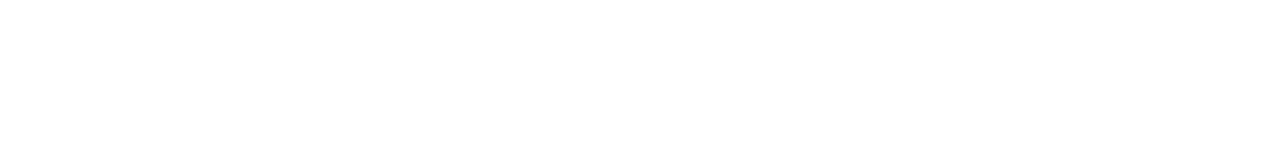
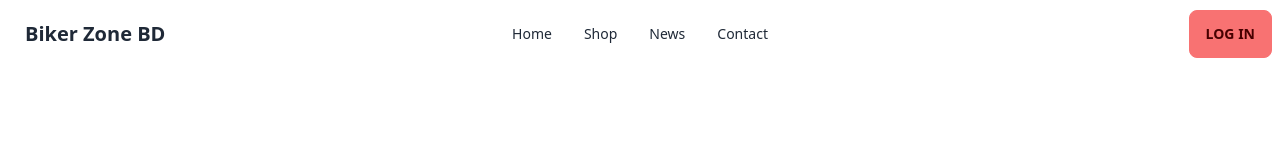
Before and after one commit to cadmostafijur/BikerXzoneBD, a plain HTML site: page index.html in a window 1280 px wide. Drawn offline with nearby package versions, Linux system fonts and the light colour scheme.

Commit message:
header section addes

```diff
--- a/index.html
+++ b/index.html
@@ -15,7 +15,35 @@
 </head>
 <body>
     <header>
-
+        <nav>
+            <div class="navbar bg-base-100">
+                <div class="navbar-start">
+                  <div class="dropdown">
+                    <label tabindex="0" class="btn btn-ghost lg:hidden">
+                      <svg xmlns="http://www.w3.org/2000/svg" class="h-5 w-5" fill="none" viewBox="0 0 24 24" stroke="currentColor"><path stroke-linecap="round" stroke-linejoin="round" stroke-width="2" d="M4 6h16M4 12h8m-8 6h16" /></svg>
+                    </label>
+                    <ul tabindex="0" class="menu menu-sm dropdown-content mt-3 z-[1] p-2 shadow bg-base-100 rounded-box w-52">
+                      <li><a>Home</a></li>
+                      <li><a>Shop</a></li>
+                      <li><a>News</a></li>
+                      <li><a>Contact</a></li>
+                    </ul>
+                  </div>
+                  <a class="btn btn-ghost normal-case text-xl">Biker Zone BD</a>
+                </div>
+                <div class="navbar-center hidden lg:flex">
+                  <ul class="menu menu-horizontal px-1">
+                    <li><a>Home</a></li>
+                      <li><a>Shop</a></li>
+                      <li><a>News</a></li>
+                      <li><a>Contact</a></li>
+                  </ul>
+                </div>
+                <div class="navbar-end">
+                  <a class="btn btn-error">Log In</a>
+                </div>
+              </div>
+        </nav>
     </header>
     <main>
 
```
